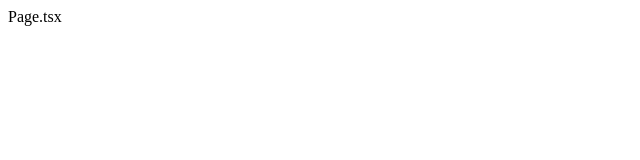
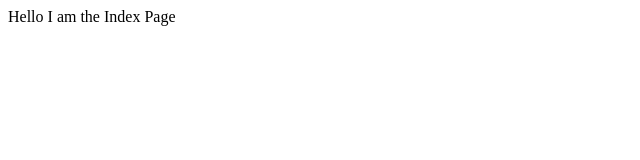
Before and after one commit to lukeac123/link, a Next.js app: page / in a window 1280 px wide. Shown: the top 160 px of the page, without its empty margins (0-640 px from the left). Built offline with nearby package versions, Linux system fonts and the light colour scheme.

Commit message:
add index page

```diff
--- /dev/null
+++ b/app/(index)/layout.tsx
@@ -0,0 +1,16 @@
+export const metadata = {
+  title: 'Next.js',
+  description: 'Generated by Next.js',
+}
+
+export default function RootLayout({
+  children,
+}: {
+  children: React.ReactNode
+}) {
+  return (
+    <html lang="en">
+      <body>{children}</body>
+    </html>
+  )
+}
--- a/app/page.tsx
+++ b/app/(index)/page.tsx
@@ -1,7 +1,7 @@
 export default function Home() {
   return (
    <div>
-    Page.tsx
+    Hello I am the Index Page
    </div>
   )
 }
```
